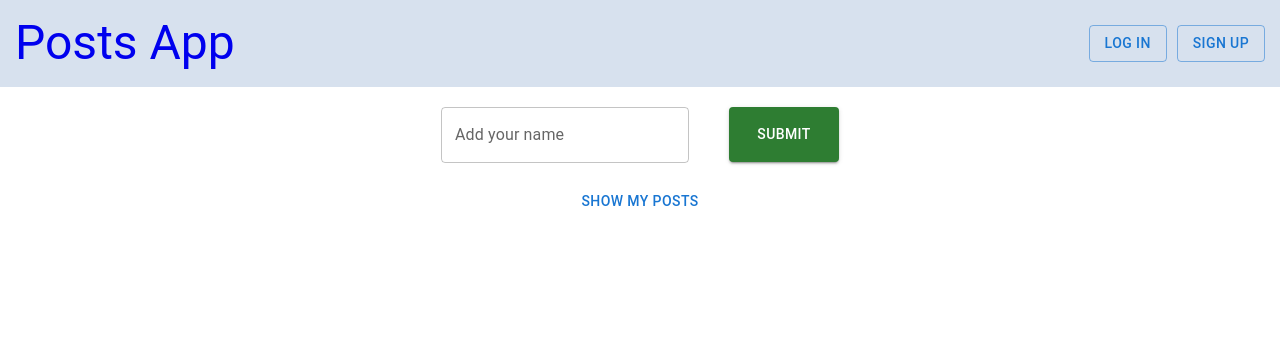
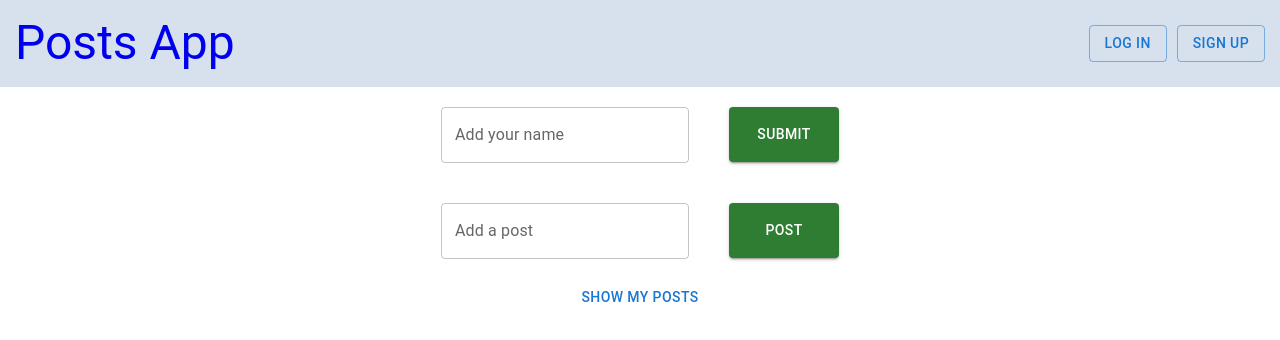
Before and after one commit to Anzhela-Sahakyan/AOByte_internship_Anzhela_Sahakyan, a React (Create React App) app: page /profile in a window 1280 px wide. Shown: the top 340 px of the page. Built offline with nearby package versions, Linux system fonts and the light colour scheme.

Commit message:
removing comments

```diff
--- a/src/CreatePosts/SubmitPostBtn.js
+++ b/src/CreatePosts/SubmitPostBtn.js
@@ -1,10 +1,10 @@
-import React from "react";
 import RenderBtn from "../Buttons/RenderBtn";
+import { Box } from "@mui/material";
 
 export default function SubmitPostBtn() {
   return (
-    <div>
+    <Box>
       <RenderBtn value="Post" onClick={() => {}} />
-    </div>
+    </Box>
   );
 }
--- a/src/CreatePosts/SubmitPostBtn.module.css
+++ /dev/null
@@ -1,3 +0,0 @@
-.submitBtn {
-  margin: 20px 20px;
-}
--- a/src/Profile/Profile.js
+++ b/src/Profile/Profile.js
@@ -17,6 +17,20 @@ export default function Profile() {
         >
           Submit
         </Button>
+        <Box>
+          <TextField
+            label="Add a post"
+            variant="outlined"
+            sx={{ margin: "20px" }}
+          />
+          <Button
+            sx={{ margin: "20px", height: "55px", width: "110px" }}
+            variant="contained"
+            color="success"
+          >
+            Post
+          </Button>
+        </Box>
       </Box>
       <Box>
         <Button>Show my posts</Button>
--- a/src/SignUpForm/SignUpForm.js
+++ b/src/SignUpForm/SignUpForm.js
@@ -26,12 +26,6 @@ const SignUpForm = () => {
 
   const handleSignIn = async (e) => {
     e.preventDefault();
-
-    // if (!validEmail(email)) {
-    //   console.log("email not valid");
-    //   return;
-    // }
-    // console.log("signed in");
 
     try {
       await createUserWithEmailAndPassword(auth, email, password);
--- a/src/showPosts.jsx
+++ b/src/showPosts.js
@@ -5,18 +5,15 @@ import SortIcon from "@mui/icons-material/Sort";
 import FilterAltIcon from "@mui/icons-material/FilterAlt";
 import { useEffect, useState } from "react";
 import CalculateMedian from "./helpers/CalculateMedian";
-import * as data from "../src/db.json";
+import data from "./db.json";
 
 export default function ShowPosts() {
-  const [showPosts, setShowPosts] = useState(false);
-  const [btnValue, setBtnValue] = useState("Show posts");
+  const [showPosts, setShowPosts] = useState(true);
+  const [btnValue, setBtnValue] = useState("Hide Posts");
   const [posts, setPosts] = useState([]);
 
   useEffect(() => {
-    fetch("../src/db.json")
-      .then((response) => response.json())
-      .then((data) => setPosts(data))
-      .catch((error) => console.error("Error  fetching data", error));
+    setPosts(data.posts);
   }, []);
 
   function handleClick() {
@@ -36,7 +33,7 @@ export default function ShowPosts() {
       const median2 = CalculateMedian(
         post2.comments.map((comment) => comment.rate)
       );
-      return median1 - median2;
+      return median2 - median1;
     });
 
     setPosts(sortedPosts);
```
Also changed, not shown: src/Enter Profile/auth.js (deleted, +0 -11 lines), src/Pagination/Pagination.js (renamed from src/Pagination/Pagination.jsx).
